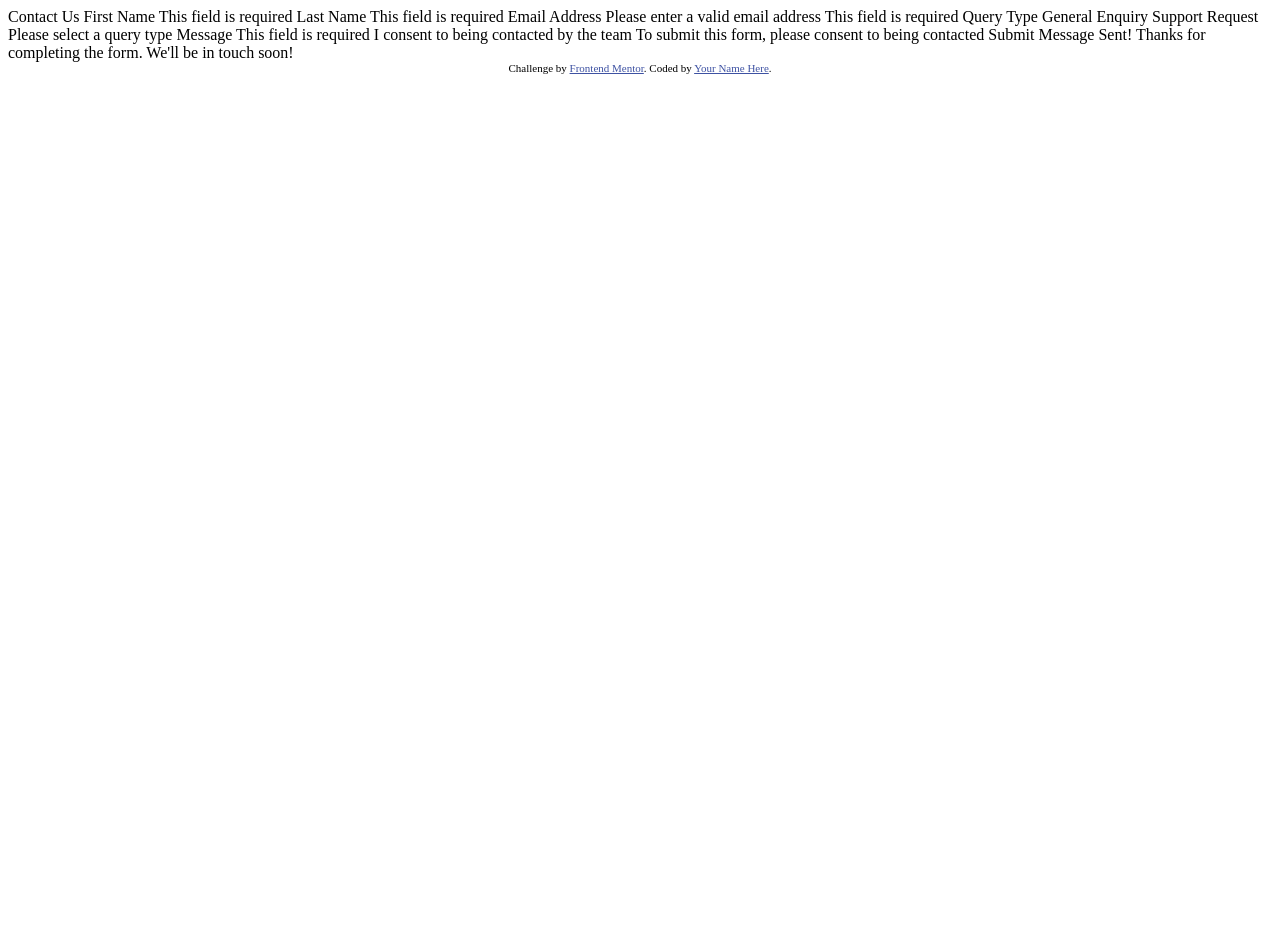
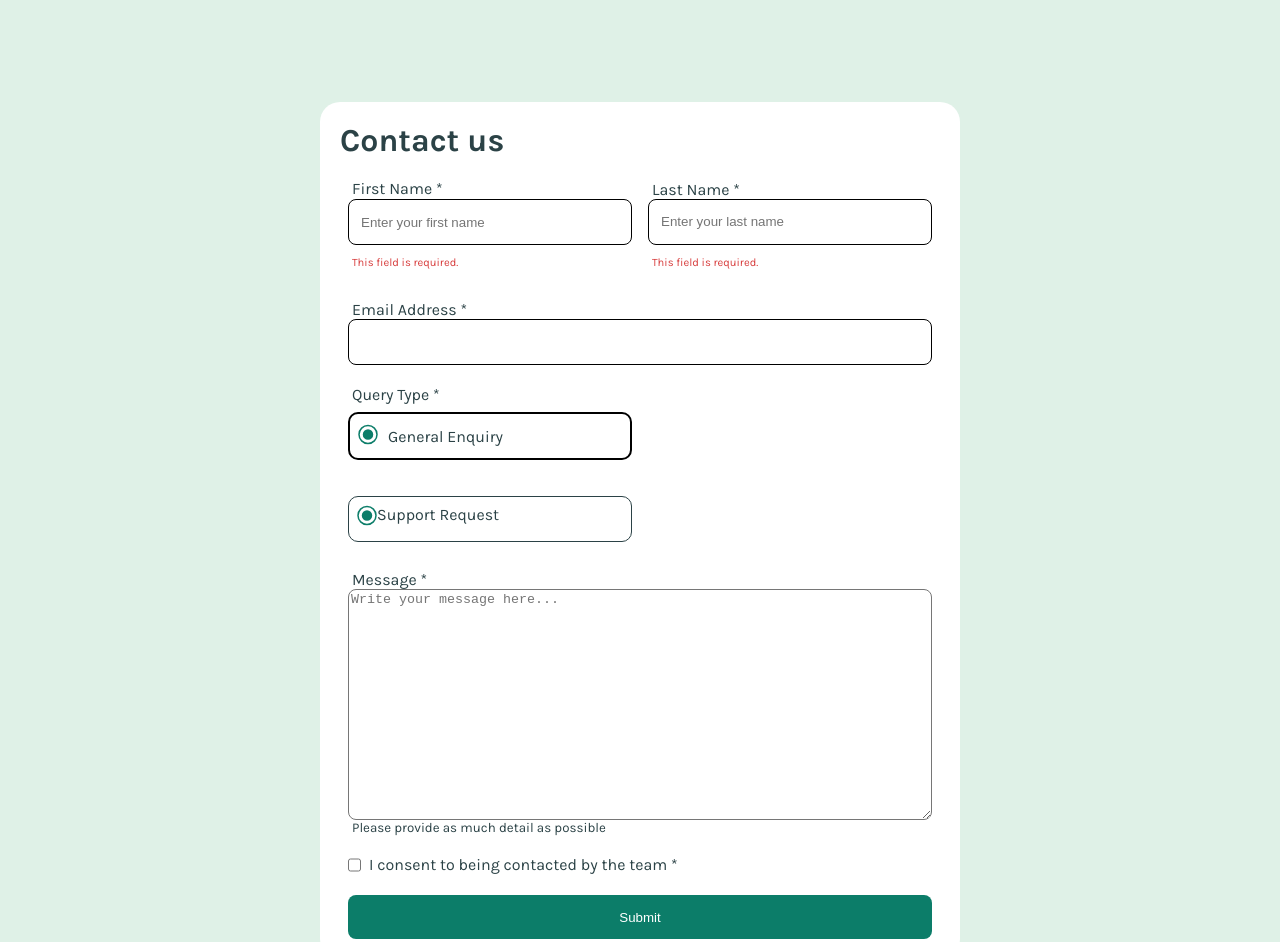
Before and after one commit to giuliadev95/contact-form, a plain HTML site: page index.html in a window 1280 px wide. Shown: the top 942 px of the page. Before the commit the page ends 800 px from the top, so only its background shows below. Drawn offline with Linux system fonts and the light colour scheme.

Commit message:
Delete and rename files

```diff
--- a/index.html
+++ b/index.html
@@ -2,51 +2,87 @@
 <html lang="en">
 <head>
     <meta charset="UTF-8">
-  <meta name="viewport" content="width=device-width, initial-scale=1.0"> <!-- displays site properly based on user's device -->
-
-  <link rel="icon" type="image/png" sizes="32x32" href="./assets/images/favicon-32x32.png">
-
-  <title>Frontend Mentor | Contact form</title>
-
-  <!-- Feel free to remove these styles or customise in your own stylesheet 👍 -->
-  <style>
-    .attribution { font-size: 11px; text-align: center; }
-    .attribution a { color: hsl(228, 45%, 44%); }
-  </style>
+    <meta name="viewport" content="width=device-width, initial-scale=1.0">
+    <title>Grid Layout</title>
+    <link rel="stylesheet" href="style.css">
+    <!-- Google fonts-->
+    <link rel="preconnect" href="https://fonts.googleapis.com">
+    <link rel="preconnect" href="https://fonts.gstatic.com" crossorigin>
+    <link href="https://fonts.googleapis.com/css2?family=Karla:ital,wght@0,200..800;1,200..800&display=swap" rel="stylesheet">
 </head>
 <body>
+    <div id="success_msg">
+        <p>
+            <svg xmlns="http://www.w3.org/2000/svg" width="20" height="21" fill="none" viewBox="0 0 20 21"><path fill="#fff" d="M14.28 7.72a.748.748 0 0 1 0 1.06l-5.25 5.25a.748.748 0 0 1-1.06 0l-2.25-2.25a.75.75 0 1 1 1.06-1.06l1.72 1.72 4.72-4.72a.75.75 0 0 1 1.06 0Zm5.47 2.78A9.75 9.75 0 1 1 10 .75a9.76 9.76 0 0 1 9.75 9.75Zm-1.5 0A8.25 8.25 0 1 0 10 18.75a8.26 8.26 0 0 0 8.25-8.25Z"/></svg>
+            Message Sent!
+            <br>
+            Thanks for completing the form. We'll be in touch soon!
+        </p>
+    </div>
+    <form class="contact_form">
+        <div class="zero">
+            <h1 tabindex="0">Contact us</h1>
+        </div>
 
-  Contact Us
+        <div class="one">
+            <label id="label_first_name" for="first_name">First Name *</label>
+            <input id="first_name" type="text" name="first_name" title="Enter your first name" placeholder="Enter your first name" required minlength="2" maxlength="30" pattern="[A-Za-z]+" aria-labelledby="label_first_name" aria-required="true" tabindex="0"/>
+            <p class="error_msg">This field is required.</p>
+        </div>
 
-  First Name
-  This field is required
+        <div class="two">
+            <label id="label_last_name" for="last_name">Last Name *</label>
+            <input id="last_name" type="text" name="last_name" title="Enter your last name" placeholder="Enter your last name" required minlength="2" maxlength="30" pattern="[A-Za-z]+" aria-labelledby="label_last_name" aria-required="true" tabindex="0"/>
+            <p class="error_msg">This field is required.</p>
+        </div>
 
-  Last Name
-  This field is required
+        <div class="three">
+            <label id="label_email" for="email">Email Address *</label>
+            <input id="email" type="email" name="email" aria-labelledby="label_email" required aria-required="true">
+        </div>
 
-  Email Address
-  Please enter a valid email address
-  This field is required
+        <div class="four">
+            <fieldset>
+                <legend>Query Type *</legend>
 
-  Query Type
-  General Enquiry
-  Support Request
-  Please select a query type
+                    <label for="query_general" tabindex="0">General Enquiry
+                        <input type="radio" id="query_general" name="query" title="Select this for general inquiries" value="general" required>
+                        <div class="radio_btn">
+                            <svg xmlns="http://www.w3.org/2000/svg" width="20" height="21" fill="none" viewBox="0 0 20 21"><path fill="#0C7D69" d="M10 .75a9.75 9.75 0 1 0 9.75 9.75A9.76 9.76 0 0 0 10 .75Zm0 18a8.25 8.25 0 1 1 8.25-8.25A8.26 8.26 0 0 1 10 18.75Zm5.25-8.25a5.25 5.25 0 1 1-10.499 0 5.25 5.25 0 0 1 10.499 0Z"/></svg>
+                        </div>
+                    </label>
+                    </div>
+                    <div class="container_support" tabindex="0">
+                        <input type="radio" id="query_support" name="query" title="Select this for support requests" value="support" required>
+                        <svg xmlns="http://www.w3.org/2000/svg" width="20" height="21" fill="none" viewBox="0 0 20 21"><path fill="#0C7D69" d="M10 .75a9.75 9.75 0 1 0 9.75 9.75A9.76 9.76 0 0 0 10 .75Zm0 18a8.25 8.25 0 1 1 8.25-8.25A8.26 8.26 0 0 1 10 18.75Zm5.25-8.25a5.25 5.25 0 1 1-10.499 0 5.25 5.25 0 0 1 10.499 0Z"/></svg>
+                        <label for="query_support">Support Request</label>
+                    </div>
+            </fieldset>
+        </div>
 
-  Message
-  This field is required
+        <div class="five">
+                <label id="label_message" for="message">Message *</label>
+                <textarea id="message" name="message" rows="15" required aria-required="true" aria-describedby="message-help" placeholder="Write your message here..."></textarea>
+                <small id="message_help">Please provide as much detail as possible</small>
+        </div>
 
-  I consent to being contacted by the team
-  To submit this form, please consent to being contacted
+        <div class="six">
+            <label for="checkbox" id="label_checkbox">
+                <input id="checkbox" type="checkbox" name="consent" tabindex="0">
+                I consent to being contacted by the team *
+            </label>
+        </div>
 
+        <div class="seven">
+            <button type="submit" tabindex="0">
                 Submit
-
-  Message Sent!
-  Thanks for completing the form. We'll be in touch soon!
-
+            </button>
+        </div>
+    </form>
     <div class="attribution">
         Challenge by <a href="https://www.frontendmentor.io?ref=challenge">Frontend Mentor</a>.
         Coded by <a href="#">Your Name Here</a>.
       </div>
+    <script src="script.js"></script>
 </body>
 </html>
--- a/grid.css
+++ b/style.css
@@ -279,3 +279,24 @@ input:invalid + .error_msg {
         grid-template-columns: 1fr 1fr;
     }
 }
+
+/* Further customization */
+input[type="radio"] {
+    display: none;
+}
+
+label[for="query_general"] {
+    border: black 2px solid;
+    display: flex;
+    flex-direction: row-reverse;
+    align-items: center;
+    justify-content: left;
+    gap: 10px;
+    margin: 0.5rem;
+    padding: 0.5rem 0.5rem;
+    height: 1.75rem;
+    border-radius: 10px;
+}
+
+/* devo decidere quale grafia è meglio se label for o quella del secondo elemento
+di conseguenza stilizzo il bottone ma deve csostituirsi all'altro quando è attivo mi sa
```
Also changed, not shown: grid.html (deleted, +0 -83 lines), 2 other files. Lines whose indentation alone changed are shown as unchanged.
